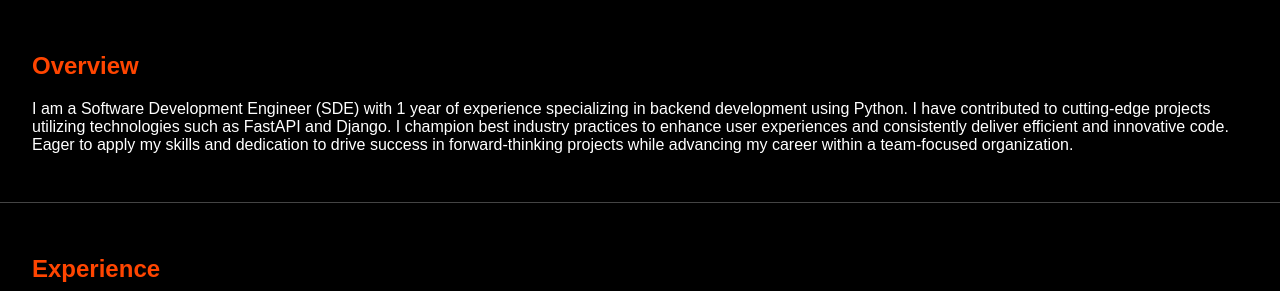
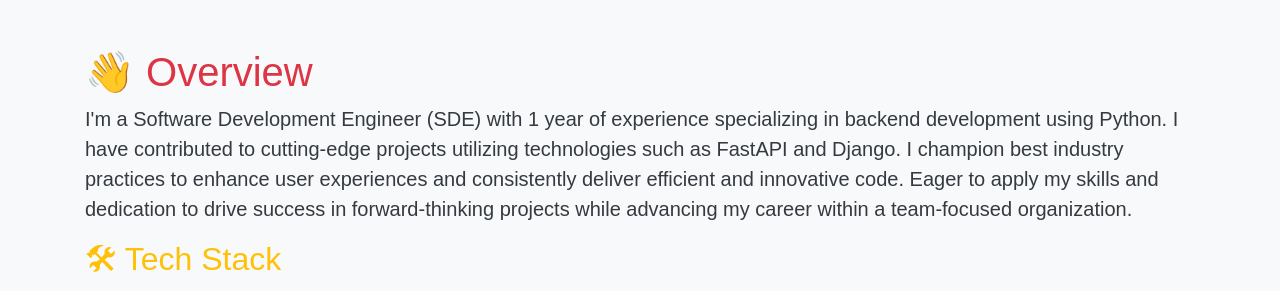
Before and after one commit to SulemanAwais/portfolio, a Django app: page / in a window 1280 px wide. Shown: the top 291 px of the page. Run offline with Django 4.2, Linux system fonts and the light colour scheme; some libraries are stand-ins or nearby versions.

Commit message:
basic styling

```diff
--- a/basic_project/basic_app/static/styles.css
+++ b/basic_project/basic_app/static/styles.css
@@ -1,18 +1,19 @@
 body {
-    font-family: Arial, sans-serif;
-    margin: 0;
-    padding: 0;
-    background-color: #000;
-    color: #fff;
-}
-
-section {
-    padding: 2rem;
-    border-bottom: 1px solid #444;
+    font-family: 'Arial', sans-serif;
+    background-color: #f4f4f4; /* Light background color */
+    color: #333; /* Dark text color for readability */
 }
 
 h1, h2 {
     color: #ff4500; /* Orange-red */
+}
+
+h1 {
+    font-size: 2.5rem;
+}
+
+h2 {
+    font-size: 2rem;
 }
 
 .tech-stack {
--- a/basic_project/basic_app/templates/home.html
+++ b/basic_project/basic_app/templates/home.html
@@ -6,79 +6,83 @@
     <title>Portfolio</title>
     {% load static %}
     <link rel="stylesheet" href="https://cdnjs.cloudflare.com/ajax/libs/font-awesome/6.0.0-beta3/css/all.min.css">
+    <link rel="stylesheet" href="https://stackpath.bootstrapcdn.com/bootstrap/4.5.2/css/bootstrap.min.css">
+    <link rel="stylesheet" href="https://cdnjs.cloudflare.com/ajax/libs/animate.css/4.1.1/animate.min.css">
     <link rel="stylesheet" href="{% static 'styles.css' %}">
 </head>
-<body>
-    <section id="overview">
-        <h1>Overview</h1>
-        <p>
-            I am a Software Development Engineer (SDE) with 1 year of experience specializing in backend development using Python. I have contributed to cutting-edge projects utilizing technologies such as FastAPI and Django. I champion best industry practices to enhance user experiences and consistently deliver efficient and innovative code. Eager to apply my skills and dedication to drive success in forward-thinking projects while advancing my career within a team-focused organization.
+<body class="bg-light text-dark">
+    <div class="container">
+        <section id="overview" class="my-5">
+            <h1 class="text-danger animate__animated animate__fadeInDown">👋 Overview</h1>
+            <p class="lead animate__animated animate__fadeInUp">
+                I'm a Software Development Engineer (SDE) with 1 year of experience specializing in backend development using Python. I have contributed to cutting-edge projects utilizing technologies such as FastAPI and Django. I champion best industry practices to enhance user experiences and consistently deliver efficient and innovative code. Eager to apply my skills and dedication to drive success in forward-thinking projects while advancing my career within a team-focused organization.
             </p>
+            <div class="tech-stack animate__animated animate__fadeIn">
+                <h2 class="text-warning">🛠 Tech Stack</h2>
+                <ul class="tech-list">
+                    <li><img src="https://img.icons8.com/color/48/000000/python--v1.png" alt="Python"/> Python</li>
+                    <li><img src="https://img.icons8.com/color/48/000000/django.png" alt="Django"/> Django</li>
+                    <li><img src="https://github.com/devicons/devicon/raw/master/icons/fastapi/fastapi-plain.svg" alt="FastAPI" width="48"/> FastAPI</li>
+                    <li><img src="https://github.com/devicons/devicon/raw/master/icons/postgresql/postgresql-original.svg" alt="PostgreSQL" width="48"/> PostgreSQL</li>
+                    <li><img src="https://img.icons8.com/color/48/000000/sql.png" alt="SQL"/> SQL</li>
+                    <li><img src="https://github.com/devicons/devicon/raw/master/icons/django/django-plain.svg" alt="DRF" width="48"/> DRF</li>
+
+                    <li><img src="https://cdn.jsdelivr.net/gh/devicons/devicon/icons/docker/docker-original-wordmark.svg" alt="Docker" width="48"/> Docker</li>
+                    <li><img src="https://cdn.jsdelivr.net/gh/devicons/devicon/icons/jira/jira-original-wordmark.svg" alt="Jira" width="48"/> Jira</li>
+                    <li><img src="https://cdn.jsdelivr.net/gh/devicons/devicon/icons/amazonwebservices/amazonwebservices-original-wordmark.svg" alt="AWS" width="48"/> AWS</li>
+                    <li><img src="https://cdn.jsdelivr.net/gh/devicons/devicon/icons/bootstrap/bootstrap-plain-wordmark.svg" alt="Bootstrap" width="48"/> Bootstrap</li>
+                                        <li><img src="https://img.icons8.com/color/48/000000/javascript.png" alt="JavaScript"/> JavaScript</li>
+                    <li><img src="https://img.icons8.com/color/48/000000/html-5.png" alt="HTML"/> HTML</li>
+                    <li><img src="https://img.icons8.com/color/48/000000/css3.png" alt="CSS"/> CSS</li>
+                </ul>
+            </div>
         </section>
 
-    <section id="experience">
-        <h2>Experience</h2>
-        <ul class="experience-list">
-            <li>
-                Leveraged Twitter API to extract user data for analysis.
-            </li>
-            <li>
-                Analyzed tweeting patterns, pinpointing a user’s most active day and peak hours.
-            </li>
-            <li>
-                Improved data extraction efficiency for a newspaper processing project, achieving a remarkable 75% reduction in processing time—from 15-20 minutes down to just 5 minutes.
-            </li>
-            <li>
-                Implemented code optimizations to ensure uniqueness, eliminating the risk of duplication in the database.
-            </li>
-            <li>
-                Led the development and optimization on web apps, focusing primarily on FastAPI, Django, and Python.
-            </li>
-            <li>
-                Authored clean, well-structured, and efficient code, showcasing adeptness in GitHub version control.
-            </li>
-            <li>
-                Managed change requests and introduced new functionalities to enhance the code.
-            </li>
-            <li>
-                Maintained up-to-date knowledge of the latest web development trends, tools, and best practices.
-            </li>
+        <section id="experience" class="my-5">
+            <h2 class="text-danger animate__animated animate__fadeInDown">💼 Experience</h2>
+            <ul class="list-group animate__animated animate__fadeIn">
+                <li class="list-group-item bg-light">Leveraged Twitter API to extract user data for analysis.</li>
+                <li class="list-group-item bg-light">Analyzed tweeting patterns, pinpointing a user’s most active day and peak hours.</li>
+                <li class="list-group-item bg-light">Improved data extraction efficiency for a newspaper processing project, achieving a remarkable 75% reduction in processing time—from 15-20 minutes down to just 5 minutes.</li>
+                <li class="list-group-item bg-light">Implemented code optimizations to ensure uniqueness, eliminating the risk of duplication in the database.</li>
+                <li class="list-group-item bg-light">Led the development and optimization on web apps, focusing primarily on FastAPI, Django, and Python.</li>
+                <li class="list-group-item bg-light">Authored clean, well-structured, and efficient code, showcasing adeptness in GitHub version control.</li>
+                <li class="list-group-item bg-light">Managed change requests and introduced new functionalities to enhance the code.</li>
+                <li class="list-group-item bg-light">Maintained up-to-date knowledge of the latest web development trends, tools, and best practices.</li>
             </ul>
         </section>
 
-    <section id="education">
-        <h2>Education</h2>
-        <p>I hold a Bachelor of Science in Software Engineering from PUCIT.</p>
+        <section id="education" class="my-5">
+            <h2 class="text-danger animate__animated animate__fadeInDown">🎓 Education</h2>
+            <div class="education-details animate__animated animate__fadeIn">
+                <div class="degree">
+                    <h3 class="text-warning">Bachelor of Science in Software Engineering</h3>
+                    <p class="university">University of the Punjab, Pakistan</p>
+                    <p class="duration">2019 - 2023</p>
+                    <p class="cgpa">CGPA: 3.00</p>
+                </div>
+            </div>
         </section>
 
-    <section id="skills">
-        <h2>Skills</h2>
-        <ul class="skills-list">
-            <li><i class="fas fa-rocket"></i> FastAPI</li>
-            <li><i class="fas fa-leaf"></i> Django</li>
-            <li><i class="fas fa-python"></i> Python</li>
-            <li><i class="fas fa-database"></i> PostgreSQL</li>
-            <li><i class="fas fa-server"></i> SQL</li>
-            <li><i class="fas fa-database"></i> SQLite</li>
-            <li><i class="fas fa-broadcast-tower"></i> DRF</li>
-            <li><i class="fas fa-code"></i> JavaScript</li>
-            <li><i class="fas fa-html5"></i> HTML</li>
-            <li><i class="fas fa-css3-alt"></i> CSS</li>
-            <li><i class="fas fa-code-branch"></i> Git</li>
-        </ul>
         </section>
 
-    <section id="projects">
-        <h2>Projects</h2>
-        <p>Here are some of my notable projects:</p>
-        <ul class="projects-list">
-            <li>
+
+        <section id="projects" class="my-5">
+            <h2 class="text-danger animate__animated animate__fadeInDown">🚀 Projects</h2>
+            <p class="lead animate__animated animate__fadeIn">Here are some of my notable projects:</p>
+            <ul class="list-group animate__animated animate__fadeIn">
+                <li class="list-group-item bg-light">
                     <h3>Project Name</h3>
                     <p>Description of the project, technologies used, and any notable achievements or outcomes.</p>
                 </li>
                 <!-- Add more projects as needed -->
             </ul>
         </section>
+    </div>
 
+
+    <script src="https://code.jquery.com/jquery-3.5.1.slim.min.js"></script>
+    <script src="https://cdn.jsdelivr.net/npm/@popperjs/core@2.5.4/dist/umd/popper.min.js"></script>
+    <script src="https://stackpath.bootstrapcdn.com/bootstrap/4.5.2/js/bootstrap.min.js"></script>
 </body>
 </html>
```
Also changed, not shown: other parts of basic_project/basic_app/static/styles.css (+11 -22 lines). Lines whose indentation alone changed are shown as unchanged.
